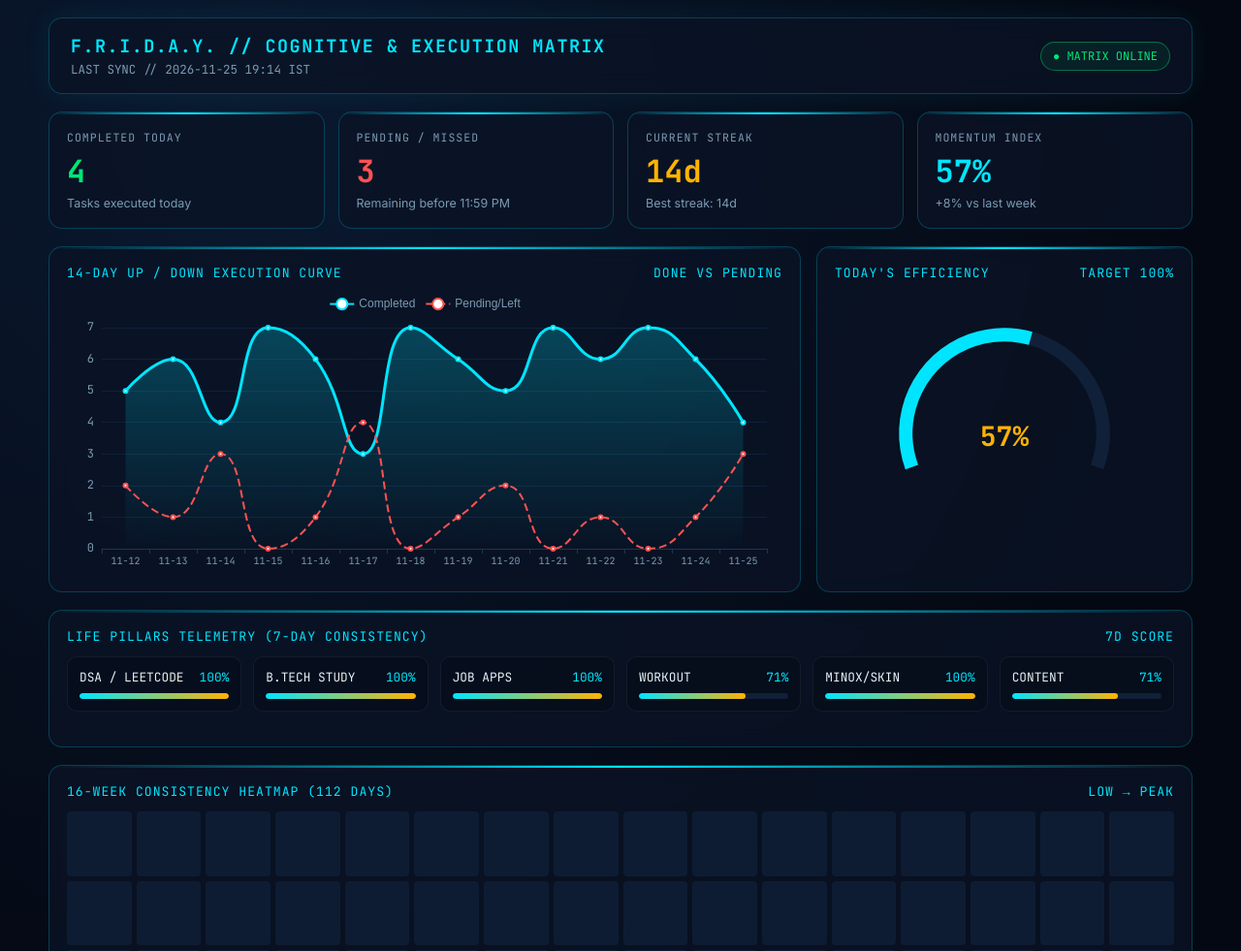
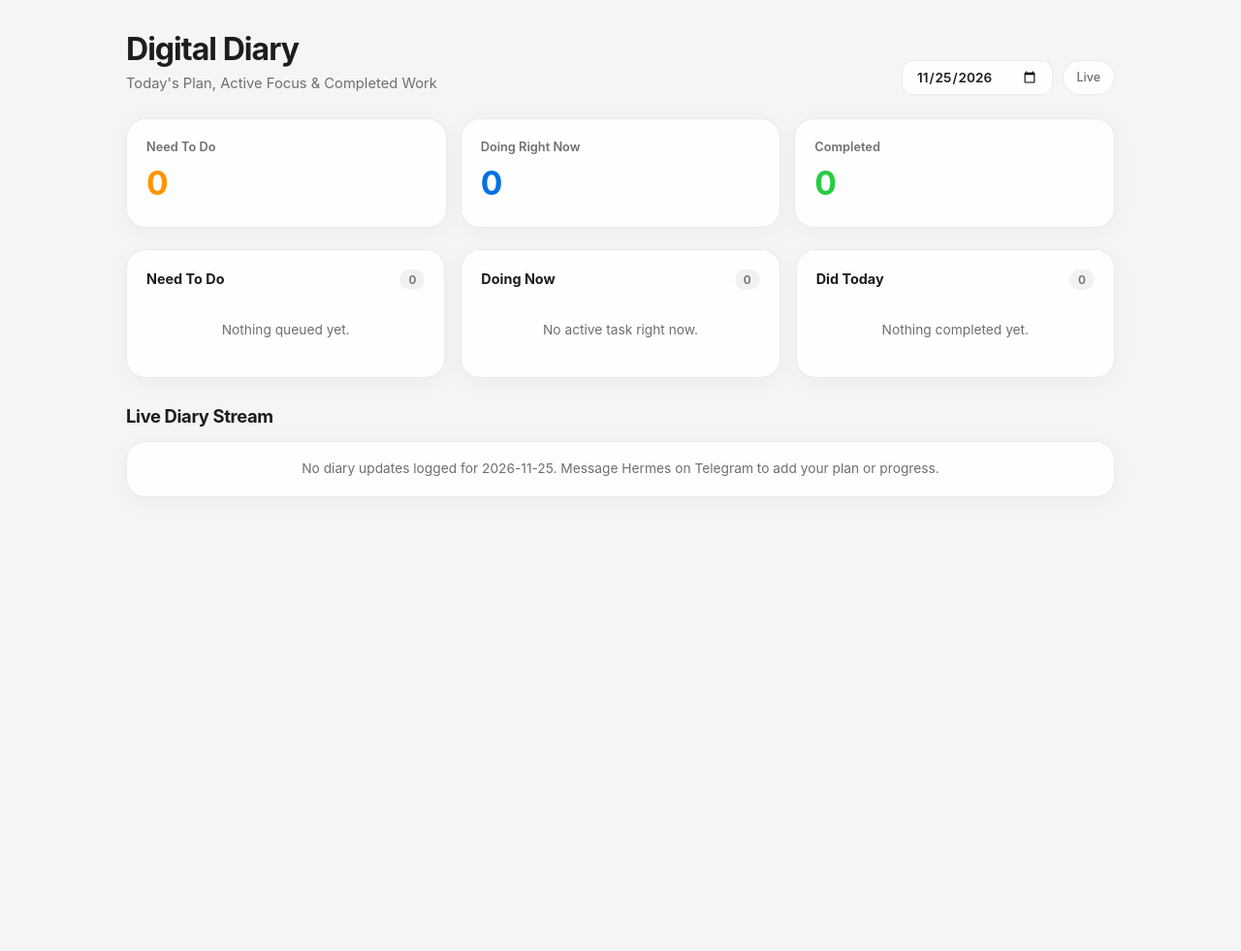
Before and after one commit to aashutoshkumarbhardwaj/secondbrain, a plain HTML site: page docs/index.html in a window 1280 px wide. Shown: the top 981 px of the page at 97% size. After the commit the page ends 800 px from the top, so only its background shows below. Drawn offline with nearby package versions, Linux system fonts and the light colour scheme.

Commit message:
Initialize clean zero-hardcode digital diary

```diff
--- /dev/null
+++ b/docs/diary.json
@@ -0,0 +1,5 @@
+{
+  "latest_date": "",
+  "updated_at": "",
+  "days": {}
+}
--- a/docs/index.html
+++ b/docs/index.html
@@ -3,197 +3,221 @@
 <head>
   <meta charset="UTF-8" />
   <meta name="viewport" content="width=device-width, initial-scale=1.0" />
-  <title>F.R.I.D.A.Y. // Cognitive & Streak Telemetry</title>
-  <link rel="preconnect" href="https://fonts.googleapis.com">
-  <link href="https://fonts.googleapis.com/css2?family=Inter:wght@400;600;700&family=JetBrains+Mono:wght@400;600;700&display=swap" rel="stylesheet">
-  <script src="https://cdn.jsdelivr.net/npm/echarts@5.5.0/dist/echarts.min.js"></script>
+  <title>Digital Diary — Daily Plan & Live Updates</title>
   <style>
     :root {
-      --bg: #040812;
-      --panel: rgba(11, 20, 38, 0.78);
-      --border: rgba(0, 229, 255, 0.22);
-      --cyan: #00e5ff;
-      --amber: #ffb300;
-      --green: #00e676;
-      --red: #ff5252;
-      --text: #e2f1f8;
-      --muted: #7b9bb2;
+      --bg: #f5f5f7;
+      --card: rgba(255, 255, 255, 0.88);
+      --border: rgba(0, 0, 0, 0.08);
+      --text: #1d1d1f;
+      --muted: #6e6e73;
+      --blue: #0071e3;
+      --green: #28cd41;
+      --orange: #ff9500;
+      --pill: rgba(0, 0, 0, 0.05);
+      --shadow: 0 4px 24px rgba(0, 0, 0, 0.04);
+    }
+    @media (prefers-color-scheme: dark) {
+      :root {
+        --bg: #000000;
+        --card: rgba(28, 28, 30, 0.85);
+        --border: rgba(255, 255, 255, 0.1);
+        --text: #f5f5f7;
+        --muted: #98989d;
+        --blue: #0a84ff;
+        --green: #30d158;
+        --orange: #ff9f0a;
+        --pill: rgba(255, 255, 255, 0.08);
+        --shadow: 0 8px 32px rgba(0, 0, 0, 0.45);
+      }
     }
     * { box-sizing: border-box; margin: 0; padding: 0; }
     body {
-      background: radial-gradient(circle at 20% 10%, #0a1930 0%, var(--bg) 60%);
+      background: var(--bg);
       color: var(--text);
-      font-family: 'Inter', sans-serif;
-      min-height: 100vh;
-      padding: 18px;
+      font-family: -apple-system, BlinkMacSystemFont, "SF Pro Display", "SF Pro Text", "Inter", sans-serif;
+      -webkit-font-smoothing: antialiased;
+      padding: 28px 18px 64px;
+      line-height: 1.45;
     }
-    .container { max-width: 1180px; margin: 0 auto; }
+    .wrap { max-width: 1020px; margin: 0 auto; }
     header {
-      display: flex; flex-wrap: wrap; justify-content: space-between; align-items: center;
-      background: var(--panel); border: 1px solid var(--border); border-radius: 14px;
-      padding: 16px 22px; margin-bottom: 18px; backdrop-filter: blur(12px);
-      box-shadow: 0 0 30px rgba(0, 229, 255, 0.08);
+      display: flex; flex-wrap: wrap; justify-content: space-between; align-items: flex-end;
+      gap: 12px; margin-bottom: 24px;
     }
-    .title { font-family: 'JetBrains Mono', monospace; font-size: 1.15rem; font-weight: 700; color: var(--cyan); letter-spacing: 1.5px; }
-    .subtitle { font-size: 0.78rem; color: var(--muted); margin-top: 3px; font-family: 'JetBrains Mono', monospace; }
+    h1 { font-size: 2rem; font-weight: 700; letter-spacing: -0.03em; }
+    .sub { font-size: 0.92rem; color: var(--muted); margin-top: 2px; }
+    .controls { display: flex; gap: 10px; align-items: center; }
+    input[type="date"] {
+      background: var(--card); color: var(--text); border: 1px solid var(--border);
+      border-radius: 12px; padding: 8px 14px; font-size: 0.85rem; font-weight: 600;
+      font-family: inherit; outline: none;
+    }
+    .sync-pill {
+      font-size: 0.78rem; font-weight: 500; color: var(--muted);
+      background: var(--card); border: 1px solid var(--border);
+      padding: 8px 14px; border-radius: 999px;
+    }
+    .summary-grid {
+      display: grid; grid-template-columns: repeat(3, 1fr); gap: 14px; margin-bottom: 22px;
+    }
+    @media (max-width: 680px) { .summary-grid { grid-template-columns: 1fr; } }
+    .card {
+      background: var(--card); border: 1px solid var(--border);
+      border-radius: 20px; padding: 20px; box-shadow: var(--shadow);
+      backdrop-filter: blur(20px); -webkit-backdrop-filter: blur(20px);
+    }
+    .stat-label { font-size: 0.8rem; font-weight: 600; color: var(--muted); }
+    .stat-num { font-size: 2.1rem; font-weight: 700; letter-spacing: -0.03em; margin-top: 4px; }
+    .columns {
+      display: grid; grid-template-columns: repeat(3, 1fr); gap: 16px; margin-bottom: 26px;
+    }
+    @media (max-width: 860px) { .columns { grid-template-columns: 1fr; } }
+    .col-head {
+      display: flex; justify-content: space-between; align-items: center;
+      font-size: 0.9rem; font-weight: 700; margin-bottom: 14px;
+    }
     .badge {
-      font-family: 'JetBrains Mono', monospace; font-size: 0.75rem; padding: 6px 12px;
-      border-radius: 999px; border: 1px solid rgba(0, 230, 118, 0.4); color: var(--green);
-      background: rgba(0, 230, 118, 0.08);
+      font-size: 0.75rem; font-weight: 600; padding: 2px 9px; border-radius: 999px;
+      background: var(--pill); color: var(--muted);
     }
-    .kpi-grid { display: grid; grid-template-columns: repeat(auto-fit, minmax(210px, 1fr)); gap: 14px; margin-bottom: 18px; }
-    .card {
-      background: var(--panel); border: 1px solid var(--border); border-radius: 14px;
-      padding: 18px; backdrop-filter: blur(10px); position: relative; overflow: hidden;
+    .task-list { display: flex; flex-direction: column; gap: 10px; }
+    .task {
+      background: var(--bg); border: 1px solid var(--border);
+      border-radius: 14px; padding: 13px 15px;
     }
-    .card::before {
-      content: ""; position: absolute; top: 0; left: 0; right: 0; height: 2px;
-      background: linear-gradient(90deg, transparent, var(--cyan), transparent);
+    .task-top { display: flex; justify-content: space-between; align-items: flex-start; gap: 8px; }
+    .task-title { font-size: 0.93rem; font-weight: 600; }
+    .task-title.done-text { text-decoration: line-through; color: var(--muted); }
+    .task-note { font-size: 0.82rem; color: var(--muted); margin-top: 4px; }
+    .task-meta {
+      display: flex; justify-content: space-between; align-items: center;
+      margin-top: 8px; font-size: 0.74rem; color: var(--muted);
     }
-    .kpi-label { font-family: 'JetBrains Mono', monospace; font-size: 0.72rem; color: var(--muted); letter-spacing: 1px; text-transform: uppercase; }
-    .kpi-val { font-family: 'JetBrains Mono', monospace; font-size: 2rem; font-weight: 700; margin: 6px 0 4px; }
-    .kpi-sub { font-size: 0.78rem; color: var(--muted); }
-    .c-cyan { color: var(--cyan); } .c-amber { color: var(--amber); } .c-green { color: var(--green); } .c-red { color: var(--red); }
-    .charts-row { display: grid; grid-template-columns: 2fr 1fr; gap: 16px; margin-bottom: 18px; }
-    @media (max-width: 860px) { .charts-row { grid-template-columns: 1fr; } }
-    .panel-title {
-      font-family: 'JetBrains Mono', monospace; font-size: 0.82rem; color: var(--cyan);
-      letter-spacing: 1px; margin-bottom: 12px; display: flex; justify-content: space-between;
+    .cat { background: var(--pill); padding: 2px 8px; border-radius: 999px; font-weight: 600; color: var(--text); }
+    .diary-section h2 { font-size: 1.15rem; font-weight: 700; margin-bottom: 12px; letter-spacing: -0.02em; }
+    .timeline { display: flex; flex-direction: column; gap: 10px; }
+    .entry {
+      display: flex; gap: 14px; align-items: flex-start;
+      background: var(--card); border: 1px solid var(--border);
+      border-radius: 16px; padding: 14px 18px; box-shadow: var(--shadow);
     }
-    .chart-box { width: 100%; height: 290px; }
-    .pillars { display: grid; grid-template-columns: repeat(auto-fit, minmax(160px, 1fr)); gap: 12px; margin-bottom: 18px; }
-    .pillar-item { background: rgba(7, 14, 28, 0.85); border: 1px solid rgba(255,255,255,0.06); border-radius: 10px; padding: 12px; }
-    .bar-bg { height: 6px; background: #102038; border-radius: 99px; margin-top: 8px; overflow: hidden; }
-    .bar-fill { height: 100%; background: linear-gradient(90deg, var(--cyan), var(--amber)); border-radius: 99px; }
-    .heatmap-wrap { overflow-x: auto; padding-bottom: 6px; }
-    .heatmap { display: grid; grid-template-columns: repeat(16, minmax(14px, 1fr)); gap: 5px; }
-    .cell { aspect-ratio: 1; border-radius: 4px; background: #0e1c33; transition: transform 0.15s; }
-    .cell:hover { transform: scale(1.2); outline: 1px solid var(--cyan); }
+    .entry-time { font-size: 0.78rem; font-weight: 600; color: var(--blue); min-width: 72px; padding-top: 2px; }
+    .entry-body { font-size: 0.92rem; }
+    .empty { color: var(--muted); font-size: 0.86rem; padding: 18px 0; text-align: center; }
   </style>
 </head>
 <body>
-  <div class="container">
+  <div class="wrap">
     <header>
       <div>
-        <div class="title">F.R.I.D.A.Y. // COGNITIVE &amp; EXECUTION MATRIX</div>
-        <div class="subtitle" id="lastSync">SYNCING TELEMETRY STREAM...</div>
+        <h1>Digital Diary</h1>
+        <div class="sub" id="dateHeading">Today's Plan, Active Focus &amp; Completed Work</div>
       </div>
-      <div class="badge" id="statusBadge">● MATRIX ONLINE</div>
+      <div class="controls">
+        <input type="date" id="datePicker" />
+        <div class="sync-pill" id="syncTime">Waiting for first entry</div>
+      </div>
     </header>
 
-    <div class="kpi-grid">
+    <div class="summary-grid">
       <div class="card">
-        <div class="kpi-label">Completed Today</div>
-        <div class="kpi-val c-green" id="doneToday">0</div>
-        <div class="kpi-sub" id="doneDelta">Tasks executed today</div>
+        <div class="stat-label">Need To Do</div>
+        <div class="stat-num" style="color: var(--orange);" id="todoCount">0</div>
       </div>
       <div class="card">
-        <div class="kpi-label">Pending / Missed</div>
-        <div class="kpi-val c-red" id="leftToday">0</div>
-        <div class="kpi-sub">Remaining before 11:59 PM</div>
+        <div class="stat-label">Doing Right Now</div>
+        <div class="stat-num" style="color: var(--blue);" id="doingCount">0</div>
       </div>
       <div class="card">
-        <div class="kpi-label">Current Streak</div>
-        <div class="kpi-val c-amber" id="streakVal">0d</div>
-        <div class="kpi-sub" id="bestStreak">Best streak: 0d</div>
-      </div>
-      <div class="card">
-        <div class="kpi-label">Momentum Index</div>
-        <div class="kpi-val c-cyan" id="momentumVal">0%</div>
-        <div class="kpi-sub" id="momentumDelta">7-day vs prior 7-day</div>
+        <div class="stat-label">Completed</div>
+        <div class="stat-num" style="color: var(--green);" id="doneCount">0</div>
       </div>
     </div>
 
-    <div class="charts-row">
+    <div class="columns">
       <div class="card">
-        <div class="panel-title"><span>14-DAY UP / DOWN EXECUTION CURVE</span><span>DONE VS PENDING</span></div>
-        <div id="trendChart" class="chart-box"></div>
+        <div class="col-head"><span>Need To Do</span><span class="badge" id="todoBadge">0</span></div>
+        <div class="task-list" id="todoList"></div>
       </div>
       <div class="card">
-        <div class="panel-title"><span>TODAY'S EFFICIENCY</span><span>TARGET 100%</span></div>
-        <div id="gaugeChart" class="chart-box"></div>
+        <div class="col-head"><span>Doing Now</span><span class="badge" id="doingBadge">0</span></div>
+        <div class="task-list" id="doingList"></div>
+      </div>
+      <div class="card">
+        <div class="col-head"><span>Did Today</span><span class="badge" id="doneBadge">0</span></div>
+        <div class="task-list" id="doneList"></div>
       </div>
     </div>
 
-    <div class="card" style="margin-bottom: 18px;">
-      <div class="panel-title"><span>LIFE PILLARS TELEMETRY (7-DAY CONSISTENCY)</span><span>7D SCORE</span></div>
-      <div class="pillars" id="pillarsGrid"></div>
-    </div>
-
-    <div class="card">
-      <div class="panel-title"><span>16-WEEK CONSISTENCY HEATMAP (112 DAYS)</span><span>LOW → PEAK</span></div>
-      <div class="heatmap-wrap"><div class="heatmap" id="heatmap"></div></div>
+    <div class="diary-section">
+      <h2>Live Diary Stream</h2>
+      <div class="timeline" id="diaryStream"></div>
     </div>
   </div>
 
   <script>
-    fetch('stats.json?t=' + Date.now())
+    let diaryData = { days: {} };
+
+    function renderDay(selectedDate) {
+      const day = (diaryData.days && diaryData.days[selectedDate]) || { tasks: [], notes: [] };
+      const tasks = day.tasks || [];
+      const notes = day.notes || [];
+
+      const todo = tasks.filter(t => t.status === 'todo');
+      const doing = tasks.filter(t => t.status === 'doing');
+      const done = tasks.filter(t => t.status === 'done');
+
+      document.getElementById('todoCount').textContent = todo.length;
+      document.getElementById('doingCount').textContent = doing.length;
+      document.getElementById('doneCount').textContent = done.length;
+      document.getElementById('todoBadge').textContent = todo.length;
+      document.getElementById('doingBadge').textContent = doing.length;
+      document.getElementById('doneBadge').textContent = done.length;
+
+      const renderCards = (items, emptyMsg, isDone = false) => {
+        if (!items.length) return `<div class="empty">${emptyMsg}</div>`;
+        return items.map(t => `
+          <div class="task">
+            <div class="task-top">
+              <div class="task-title ${isDone ? 'done-text' : ''}">${t.title}</div>
+            </div>
+            ${t.note ? `<div class="task-note">${t.note}</div>` : ''}
+            <div class="task-meta">
+              <span class="cat">${t.category || 'General'}</span>
+              <span>${t.updated_at || ''}</span>
+            </div>
+          </div>
+        `).join('');
+      };
+
+      document.getElementById('todoList').innerHTML = renderCards(todo, 'Nothing queued yet.');
+      document.getElementById('doingList').innerHTML = renderCards(doing, 'No active task right now.');
+      document.getElementById('doneList').innerHTML = renderCards(done, 'Nothing completed yet.', true);
+
+      const stream = document.getElementById('diaryStream');
+      if (!notes.length) {
+        stream.innerHTML = `<div class="card empty">No diary updates logged for ${selectedDate}. Message Hermes on Telegram to add your plan or progress.</div>`;
+      } else {
+        stream.innerHTML = [...notes].reverse().map(n => `
+          <div class="entry">
+            <div class="entry-time">${n.time}</div>
+            <div class="entry-body">${n.text}</div>
+          </div>
+        `).join('');
+      }
+    }
+
+    fetch('diary.json?t=' + Date.now())
       .then(r => r.json())
-      .then(d => {
-        document.getElementById('lastSync').textContent = 'LAST SYNC // ' + (d.updated_at || 'LIVE');
-        document.getElementById('doneToday').textContent = d.today_done;
-        document.getElementById('leftToday').textContent = d.today_left;
-        document.getElementById('streakVal').textContent = d.current_streak + 'd';
-        document.getElementById('bestStreak').textContent = 'Best streak: ' + (d.best_streak || d.current_streak) + 'd';
-        document.getElementById('momentumVal').textContent = d.completion_rate + '%';
-        document.getElementById('momentumDelta').textContent = (d.momentum_delta >= 0 ? '+' : '') + d.momentum_delta + '% vs last week';
-
-        const trendChart = echarts.init(document.getElementById('trendChart'));
-        trendChart.setOption({
-          backgroundColor: 'transparent',
-          tooltip: { trigger: 'axis', backgroundColor: '#091426', borderColor: '#00e5ff44', textStyle: { color: '#e2f1f8', fontFamily: 'JetBrains Mono' } },
-          legend: { data: ['Completed', 'Pending/Left'], textStyle: { color: '#7b9bb2' }, top: 0 },
-          grid: { left: 36, right: 16, top: 36, bottom: 26 },
-          xAxis: { type: 'category', data: d.labels, axisLine: { lineStyle: { color: '#1e3554' } }, axisLabel: { color: '#7b9bb2', fontFamily: 'JetBrains Mono', fontSize: 10 } },
-          yAxis: { type: 'value', splitLine: { lineStyle: { color: '#102038' } }, axisLabel: { color: '#7b9bb2', fontFamily: 'JetBrains Mono' } },
-          series: [
-            {
-              name: 'Completed', type: 'line', smooth: true, data: d.done_series,
-              lineStyle: { color: '#00e5ff', width: 3 }, itemStyle: { color: '#00e5ff' },
-              areaStyle: { color: new echarts.graphic.LinearGradient(0, 0, 0, 1, [{ offset: 0, color: 'rgba(0,229,255,0.35)' }, { offset: 1, color: 'rgba(0,229,255,0.01)' }]) }
-            },
-            {
-              name: 'Pending/Left', type: 'line', smooth: true, data: d.left_series,
-              lineStyle: { color: '#ff5252', width: 2, type: 'dashed' }, itemStyle: { color: '#ff5252' }
-            }
-          ]
-        });
-
-        const gaugeChart = echarts.init(document.getElementById('gaugeChart'));
-        gaugeChart.setOption({
-          series: [{
-            type: 'gauge', startAngle: 200, endAngle: -20, min: 0, max: 100,
-            progress: { show: true, width: 14, itemStyle: { color: '#00e5ff' } },
-            axisLine: { lineStyle: { width: 14, color: [[1, '#102038']] } },
-            pointer: { show: false }, axisTick: { show: false }, splitLine: { show: false }, axisLabel: { show: false },
-            detail: { valueAnimation: true, fontSize: 28, fontFamily: 'JetBrains Mono', color: '#ffb300', offsetCenter: [0, '5%'], formatter: '{value}%' },
-            data: [{ value: d.completion_rate }]
-          }]
-        });
-
-        const pg = document.getElementById('pillarsGrid');
-        (d.pillars || []).forEach(p => {
-          pg.innerHTML += `
-            <div class="pillar-item">
-              <div style="display:flex;justify-content:space-between;font-size:0.8rem;font-family:'JetBrains Mono',monospace;">
-                <span>${p.name}</span><span class="c-cyan">${p.pct}%</span>
-              </div>
-              <div class="bar-bg"><div class="bar-fill" style="width:${p.pct}%"></div></div>
-            </div>`;
-        });
-
-        const hm = document.getElementById('heatmap');
-        (d.heatmap || []).forEach(item => {
-          const v = typeof item === 'object' ? item.count : item;
-          const dt = typeof item === 'object' ? item.date : '';
-          const cell = document.createElement('div');
-          cell.className = 'cell';
-          cell.title = dt ? `${dt}: ${v} tasks completed` : `${v} tasks`;
-          cell.style.background = v === 0 ? '#0e1c33' : v <= 2 ? '#005662' : v <= 4 ? '#0097a7' : v <= 6 ? '#00e5ff' : '#ffb300';
-          hm.appendChild(cell);
-        });
-
-        window.addEventListener('resize', () => { trendChart.resize(); gaugeChart.resize(); });
+      .then(data => {
+        diaryData = data;
+        const picker = document.getElementById('datePicker');
+        const defaultDate = data.latest_date || new Date().toISOString().slice(0, 10);
+        picker.value = defaultDate;
+        document.getElementById('syncTime').textContent = data.updated_at ? `Updated ${data.updated_at}` : 'Live';
+        picker.onchange = () => renderDay(picker.value);
+        renderDay(defaultDate);
       });
   </script>
 </body>
```
